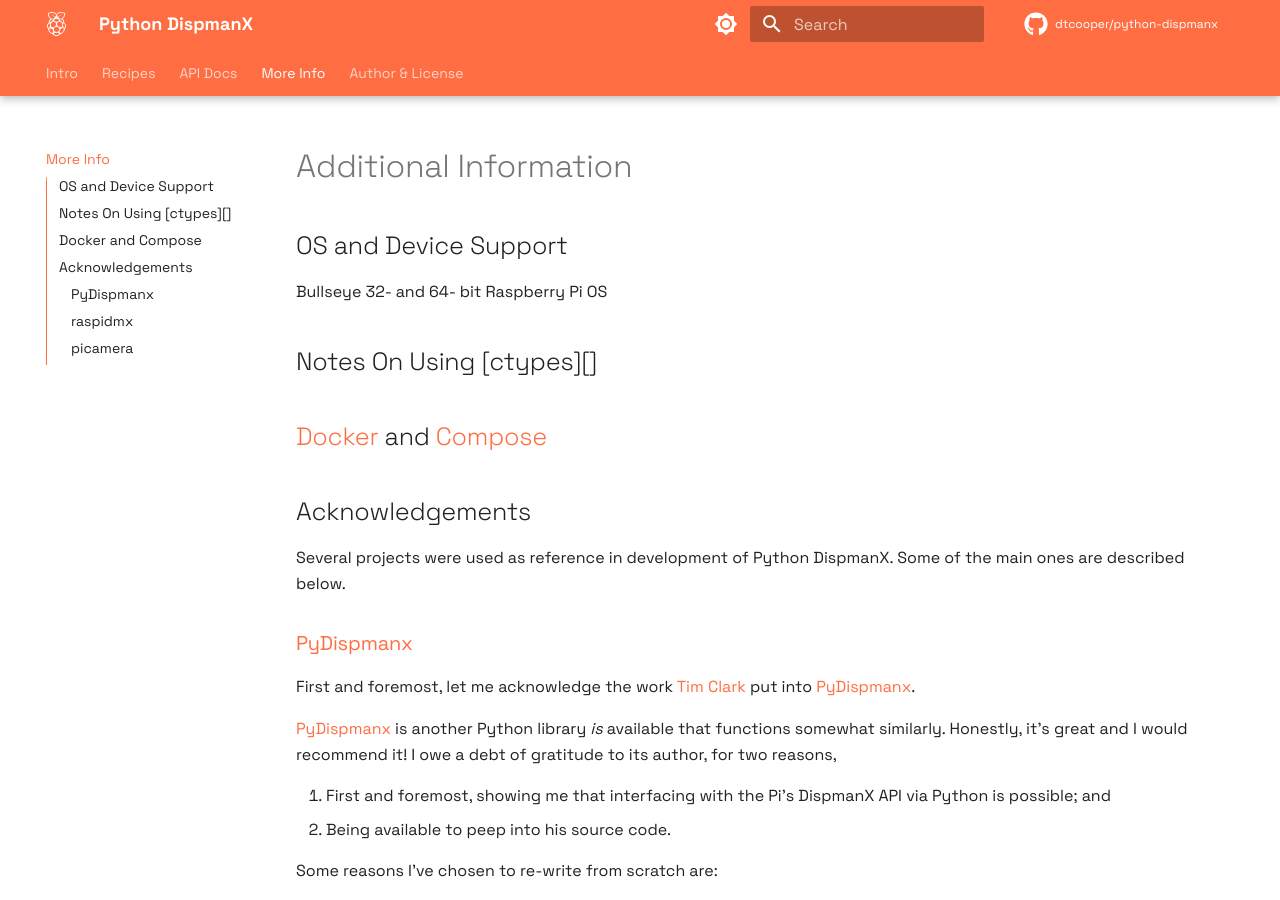
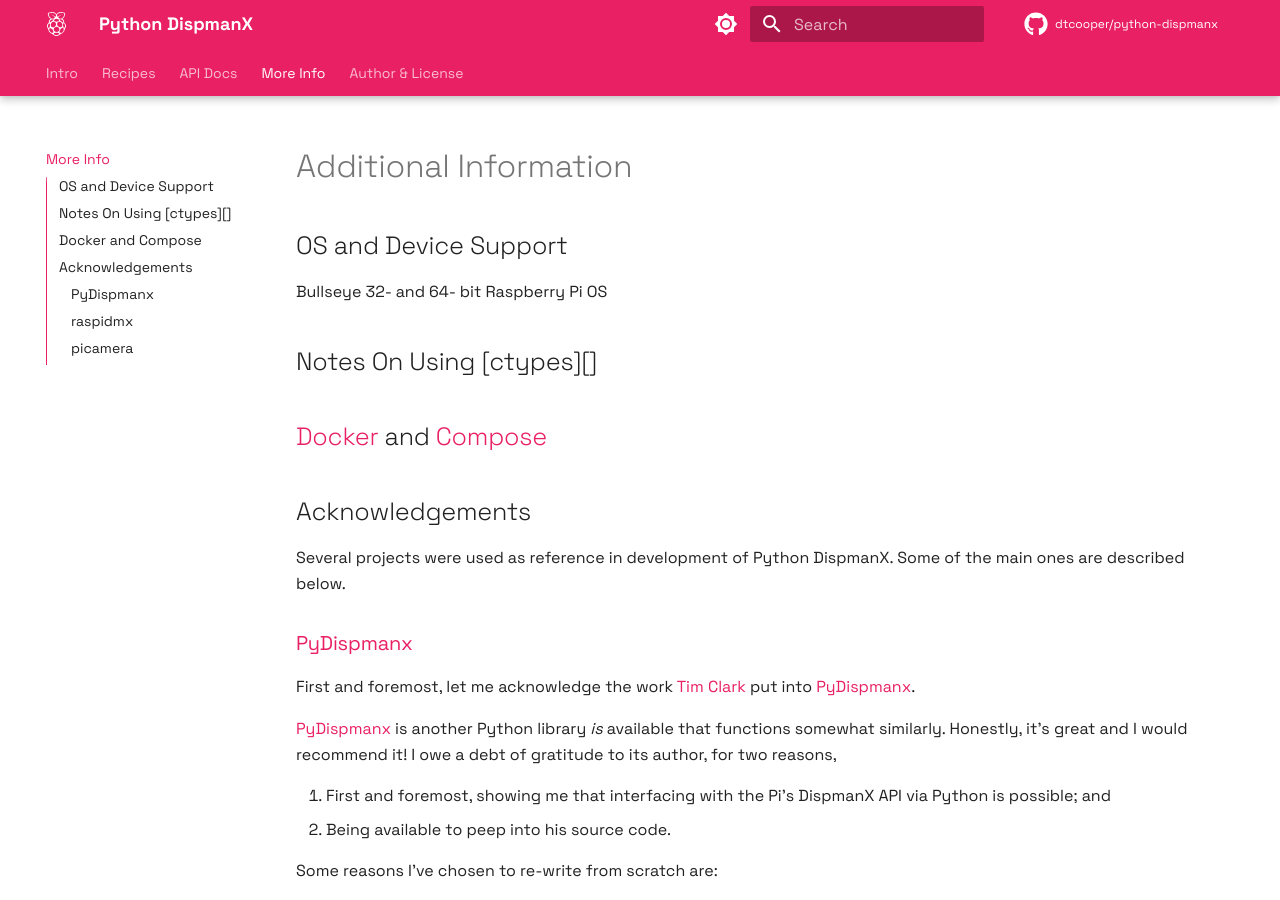
Before and after one commit to dtcooper/python-dispmanx, an MkDocs documentation site: the page built from docs/info.md, in a window 1280 px wide and 900 px high. Built offline with MkDocs 1.6.1 and Material for MkDocs 9.7.7, drawn with Linux system fonts in a browser that asks for light colours; comment, search, counter and statistics services are not loaded; the version menu is left out.

Commit message:
Change docs colour to pink pink pink

```diff
--- a/mkdocs.yml
+++ b/mkdocs.yml
@@ -94,7 +94,7 @@
     -
       scheme: default
       media: '(prefers-color-scheme: light)'
-      primary: deep orange
+      primary: pink
       accent: blue
       toggle:
         icon: material/brightness-7
```
